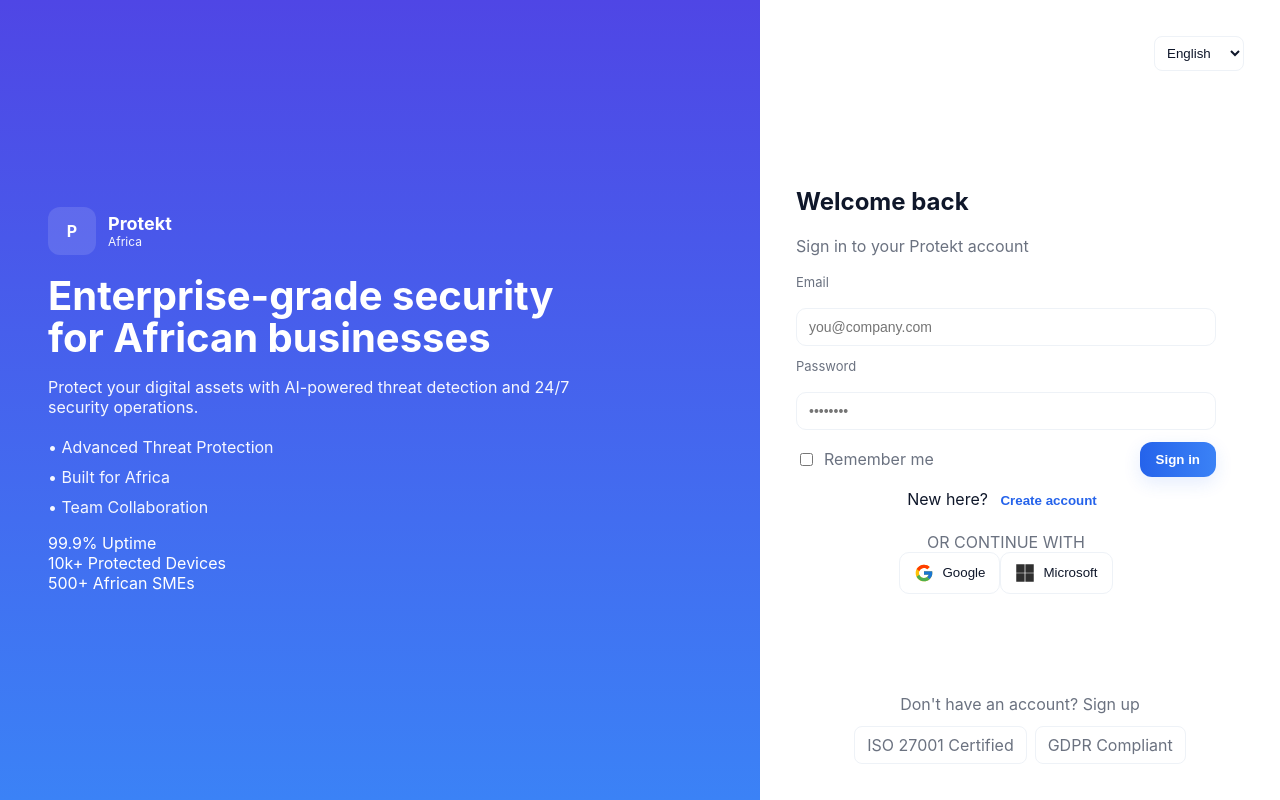
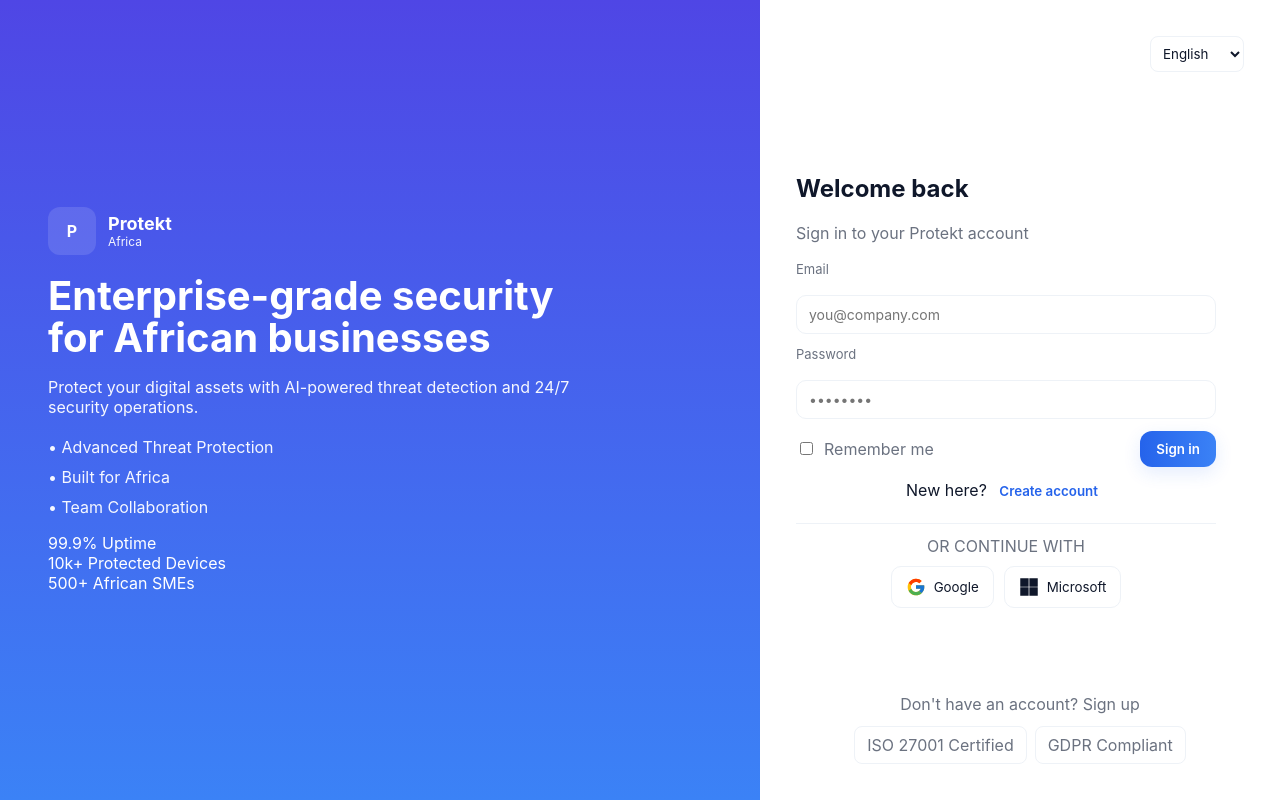
Before and after one commit to Raekwon-OG/protekt, a React (Vite) app in the folder apps/web/: page / in a window 1280 px wide. Built offline with nearby package versions, Linux system fonts and the light colour scheme.

Commit message:
style: polish landing social section

```diff
--- a/apps/web/src/pages/landing/Landing.tsx
+++ b/apps/web/src/pages/landing/Landing.tsx
@@ -87,18 +87,18 @@
             )}
           </div>
 
-          <div style={{ marginTop: 18, textAlign: 'center', color: '#6b7280' }}>
-            {t('orContinueWith')}
-      <div className="flex gap-2 justify-center mt-2">
-      <button aria-label="Continue with Google" className="social-btn flex items-center gap-2">
+          <div className="social-section">
+            <div className="social-title">{t('orContinueWith')}</div>
+            <div className="social-row">
+              <button aria-label="Continue with Google" className="social-btn">
                 <FcGoogle size={20} />
                 Google
-            </button>
+              </button>
 
-      <button aria-label="Continue with Microsoft" className="social-btn flex items-center gap-2">
-                <FaMicrosoft size={20} color="#2F2F2F" />
+              <button aria-label="Continue with Microsoft" className="social-btn">
+                <FaMicrosoft size={20} style={{ color: 'currentColor' }} />
                 Microsoft
-            </button>
+              </button>
             </div>
           </div>
         </div>
--- a/apps/web/src/styles/globals.css
+++ b/apps/web/src/styles/globals.css
@@ -239,6 +239,10 @@
   display: flex;
   align-items: center;
 }
+.dark .landing-hero {
+  background: linear-gradient(180deg,#0f172a,#1e293b);
+  color: #e2e8f0;
+}
 .hero-inner { width: 100%; max-width: 620px; }
 
 .brand-row { display:flex; gap:12px; align-items:center; margin-bottom: 20px; }
@@ -260,15 +264,26 @@
   display: flex;
   flex-direction: column;
   justify-content: space-between;
+  color: var(--text);
+}
+.landing-auth, .landing-auth * {
+  font-family: inherit;
 }
 .auth-top { display:flex; justify-content:space-between; align-items:center; }
 .auth-card { max-width: 420px; margin-top: 12px; }
-.social-btn { padding: 8px 12px; border-radius:8px; border:1px solid var(--border); background: var(--panel); color: var(--text); }
+.social-btn { padding: 8px 12px; border-radius:8px; border:1px solid var(--border); background: var(--panel); color: var(--text); display: inline-flex; align-items: center; gap: 8px; }
+.social-btn:hover { background: var(--panel-2); border-color: var(--border); }
+.social-btn:focus-visible { box-shadow: 0 0 0 4px rgba(37,99,235,0.16); border-color: var(--accent); }
 
 /* small footer certs */
 .auth-footer { text-align:center; color: var(--muted); margin-top: 16px; }
 .certs { display:flex; gap:8px; justify-content:center; margin-top:12px; flex-wrap:wrap; }
 .cert { display:inline-block; padding:8px 12px; border-radius:8px; border:1px solid var(--border); }
+
+/* Social sign-in area */
+.social-section { margin-top: 18px; text-align: center; color: var(--muted); border-top: 1px solid var(--border); padding-top: 12px; }
+.social-title { margin-bottom: 10px; }
+.social-row { display: flex; gap: 10px; justify-content: center; flex-wrap: wrap; }
 
 /* mobile adjustments */
 @media (max-width: 900px) {
@@ -368,6 +383,7 @@
   color: var(--accent);
   font-weight: 600;
   border-radius: 8px;
+  font-family: inherit;
 }
 .btn-link:hover { background: rgba(37,99,235,0.06); }
 
```
